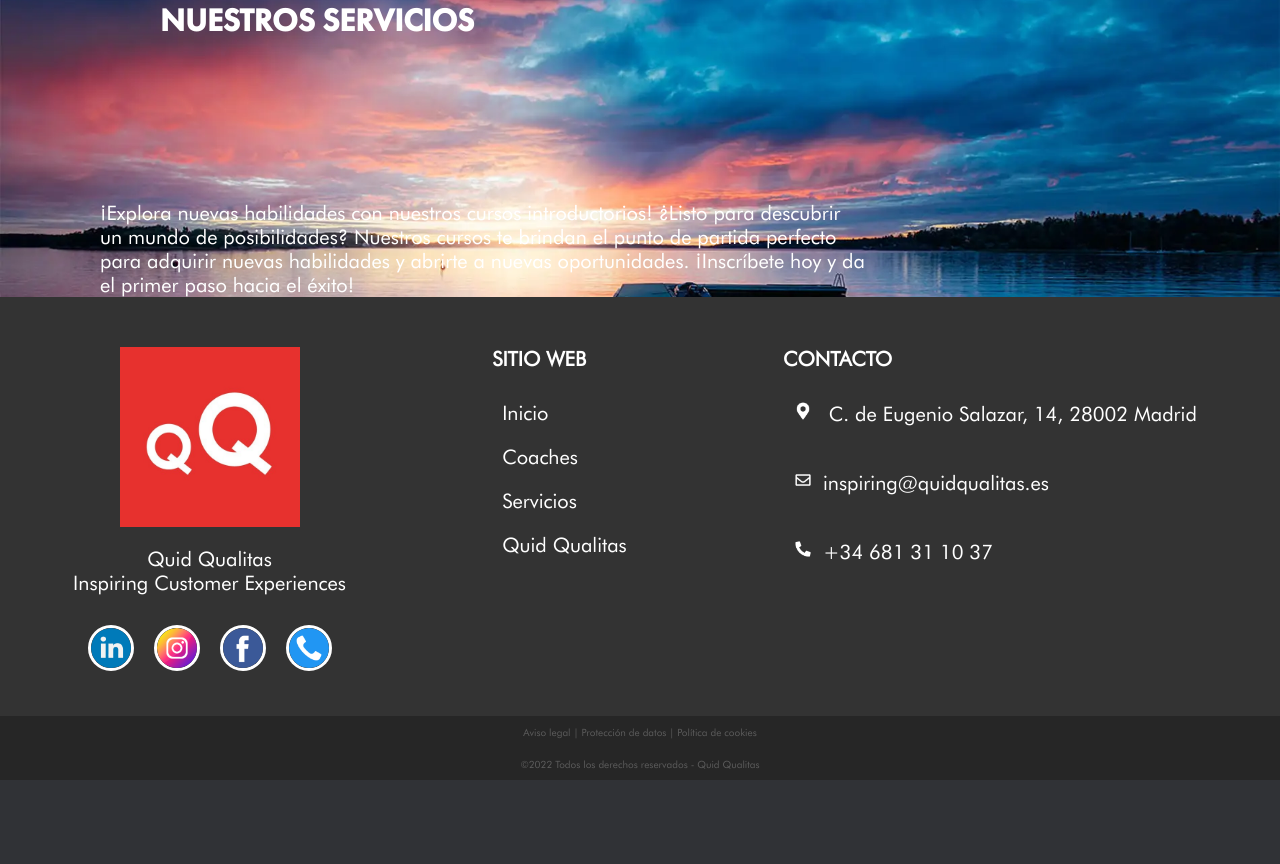
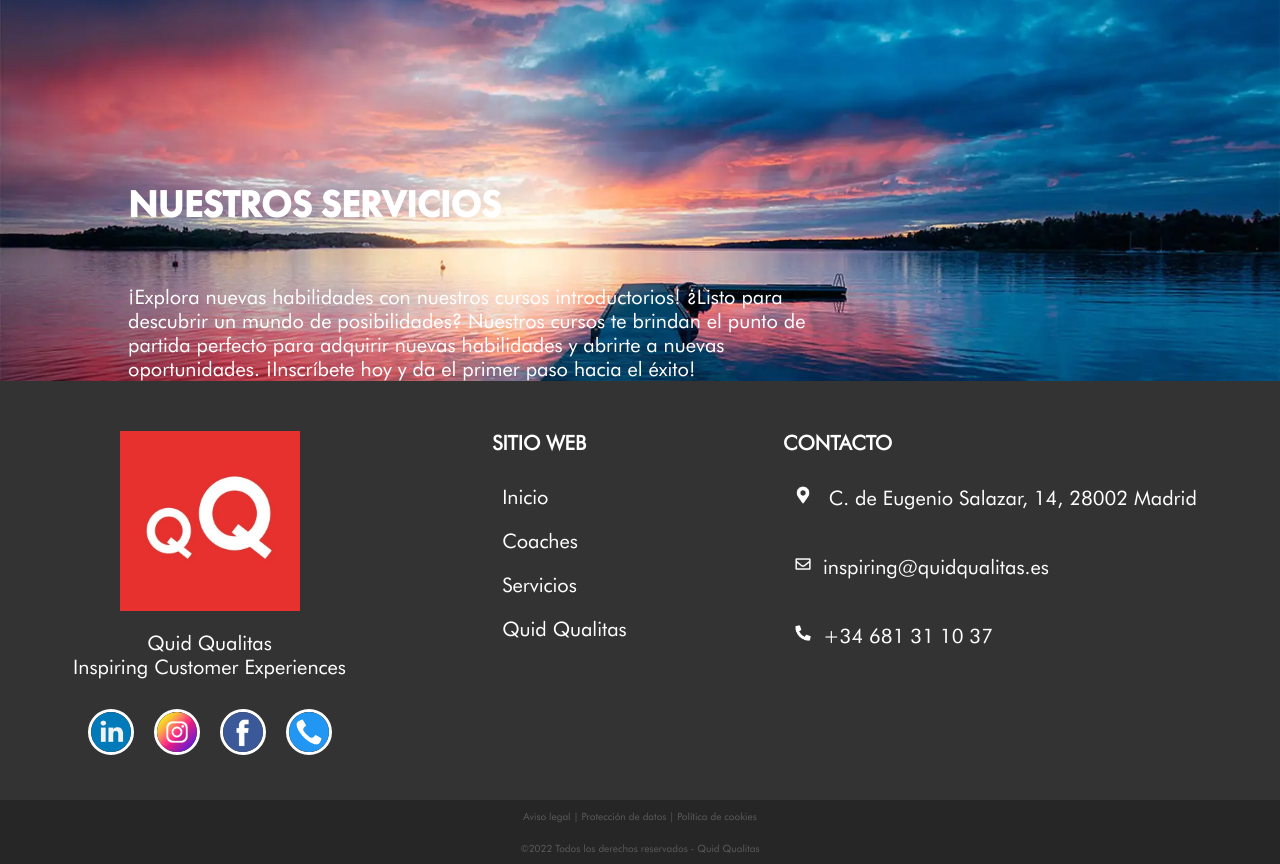
Before and after one commit to rubiocelia/QQservicios, a PHP site: page / in a window 1280 px wide. Shown: the part 100-964 px from the top of the page. Before the commit the page ends 880 px from the top, so only its background shows below. Run offline with PHP 8.4, Linux system fonts and the light colour scheme.

Commit message:
cambio link tipografia

```diff
--- a/src/estilos/css/index.css
+++ b/src/estilos/css/index.css
@@ -1,14 +1,14 @@
 /* Incorporar la tipografía personalizada */
 @font-face {
   font-family: "titulo";
-  src: url("tipografia/FUTURA PT DEMI.TTF") format("truetype");
+  src: url("../../estilos/tipografia/FUTURA\ PT\ DEMI.TTF") format("truetype");
   font-weight: normal;
   font-style: normal;
 }
 
 @font-face {
   font-family: "texto";
-  src: url("tipografia/FUTURA BOOK FONT.TTF") format("truetype");
+  src: url("../../estilos/tipografia/FUTURA\ BOOK\ FONT.TTF") format("truetype");
   font-weight: normal;
   font-style: normal;
 }
@@ -37,17 +37,19 @@
   background-repeat: no-repeat;
 }
 
+.parrfInicial {
+  color: white;
+  margin-left: 10%;
+  margin-top: 9em;
+}
+
 .titulo {
-  color: white;
-  margin-left: 5em;
   font-family: var(--titulo);
-  font-size: 32px;
-  margin-bottom: 5em;
+  font-size: 38px;
+  margin-bottom: 1.5em;
 }
 
 .txtInicial {
   width: 60%;
-  color: white;
-  margin-left: 5em;
   font-family: var(--texto);
 }
--- a/src/estilos/css/menuFooter.css
+++ b/src/estilos/css/menuFooter.css
@@ -1,14 +1,14 @@
 /* Incorporar la tipografía personalizada */
 @font-face {
   font-family: "titulo";
-  src: url("tipografia/FUTURA PT DEMI.TTF") format("truetype");
+  src: url("../../estilos/tipografia/FUTURA\ PT\ DEMI.TTF") format("truetype");
   font-weight: normal;
   font-style: normal;
 }
 
 @font-face {
   font-family: "texto";
-  src: url("tipografia/FUTURA BOOK FONT.TTF") format("truetype");
+  src: url("../../estilos/tipografia/FUTURA\ BOOK\ FONT.TTF") format("truetype");
   font-weight: normal;
   font-style: normal;
 }
--- a/src/estilos/css/style.css
+++ b/src/estilos/css/style.css
@@ -1,14 +1,14 @@
 /* Incorporar la tipografía personalizada */
 @font-face {
   font-family: "titulo";
-  src: url("tipografia/FUTURA PT DEMI.TTF") format("truetype");
+  src: url("../../estilos/tipografia/FUTURA\ PT\ DEMI.TTF") format("truetype");
   font-weight: normal;
   font-style: normal;
 }
 
 @font-face {
   font-family: "texto";
-  src: url("tipografia/FUTURA BOOK FONT.TTF") format("truetype");
+  src: url("../../estilos/tipografia/FUTURA\ BOOK\ FONT.TTF") format("truetype");
   font-weight: normal;
   font-style: normal;
 }
--- a/src/index.php
+++ b/src/index.php
@@ -11,13 +11,17 @@
 
     <?php include('menu.php'); ?>
     <main>
+        <div class="parrfInicial">
             <h1 class="titulo">NUESTROS SERVICIOS</h1>
             <p class="txtInicial">
                 ¡Explora nuevas habilidades con nuestros cursos introductorios!
                 ¿Listo para descubrir un mundo de posibilidades? Nuestros cursos te brindan el punto de partida perfecto
-            para adquirir nuevas habilidades y abrirte a nuevas oportunidades. ¡Inscríbete hoy y da el primer paso hacia
+                para adquirir nuevas habilidades y abrirte a nuevas oportunidades. ¡Inscríbete hoy y da el primer paso
+                hacia
                 el éxito!
             </p>
+        </div>
+
     </main>
 
 
```
Lines whose indentation alone changed are shown as unchanged.
